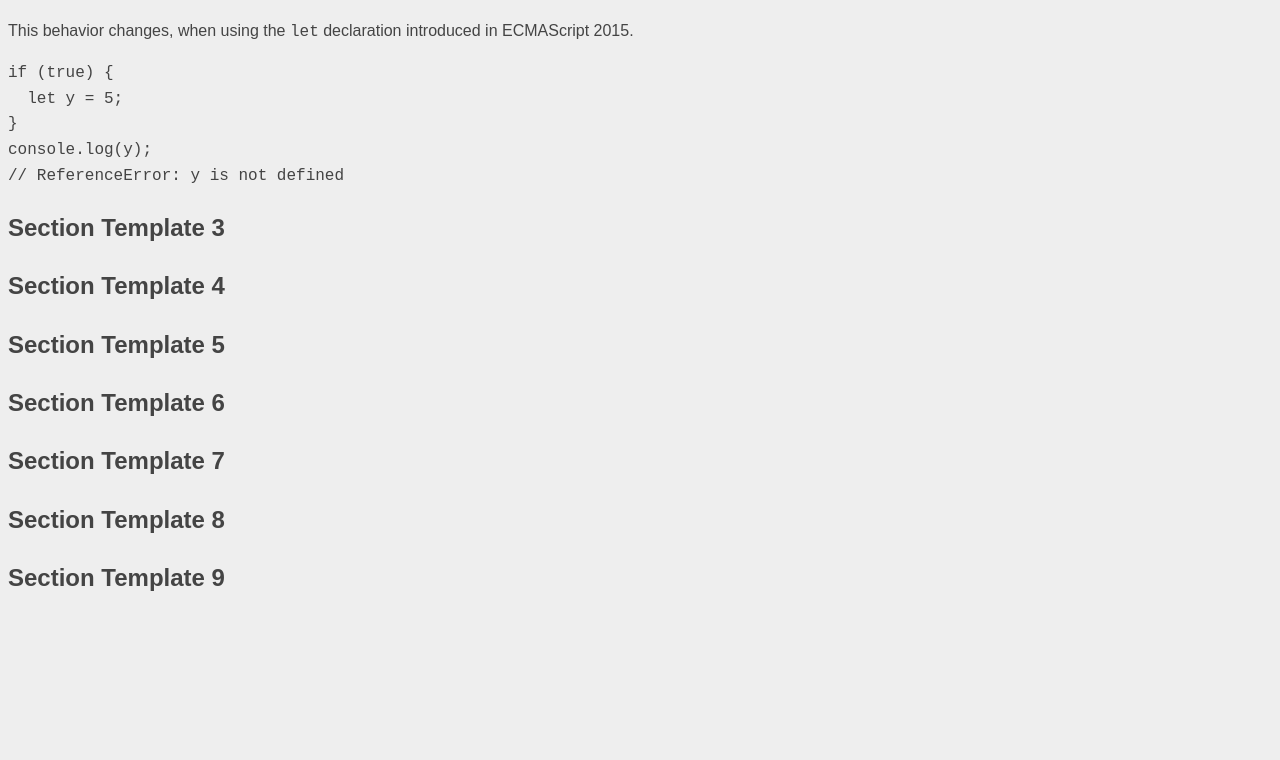
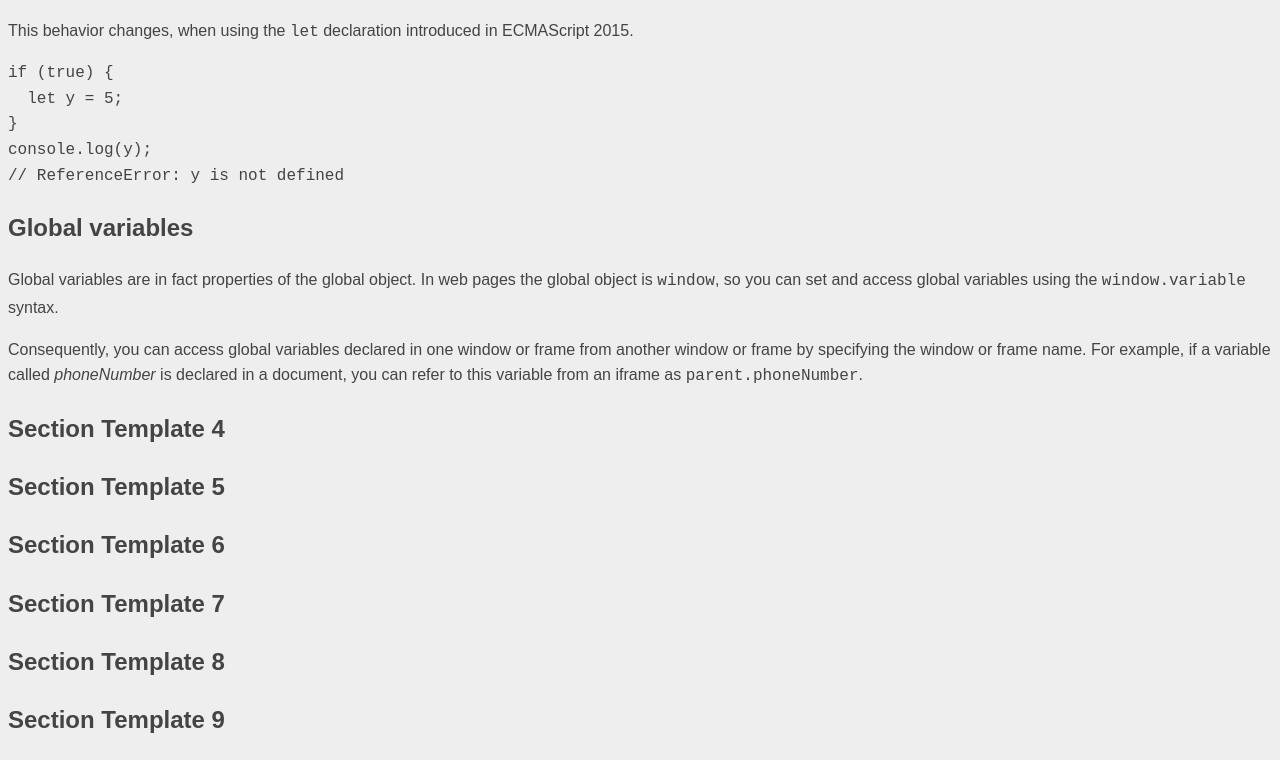
Before and after one commit to kevcomedia/technical-documentation, a website: page src/index.html in a window 1280 px wide. Shown: the part 2183-2943 px from the top of the page. Before the commit the page ends 2800 px from the top, so only its background shows below. Drawn offline with Linux system fonts and the light colour scheme.

Commit message:
Write global variables section

```diff
--- a/src/index.html
+++ b/src/index.html
@@ -105,11 +105,14 @@ console.log(y);
 // ReferenceError: y is not defined</code></pre>
     </section>
 
-    <section class="main-section" id="Section_Template_3">
+    <section class="main-section" id="Global_variables">
       <header class="main-section__header">
-        <h2 class="main-section__heading">Section Template 3</h2>
+        <h2 class="main-section__heading">Global variables</h2>
       </header>
+      <p class="main-section__prose">Global variables are in fact properties of the global object. In web pages the global object is <code class="inline-code">window</code>, so you can set and access global variables using the <code class="inline-code">window.variable</code> syntax.</p>
+      <p class="main-section__prose">Consequently, you can access global variables declared in one window or frame from another window or frame by specifying the window or frame name. For example, if a variable called <var class="inline-code">phoneNumber</var> is declared in a document, you can refer to this variable from an iframe as <code class="inline-code">parent.phoneNumber</code>.</p>
     </section>
+
     <section class="main-section" id="Section_Template_4">
       <header class="main-section__header">
         <h2 class="main-section__heading">Section Template 4</h2>
```
